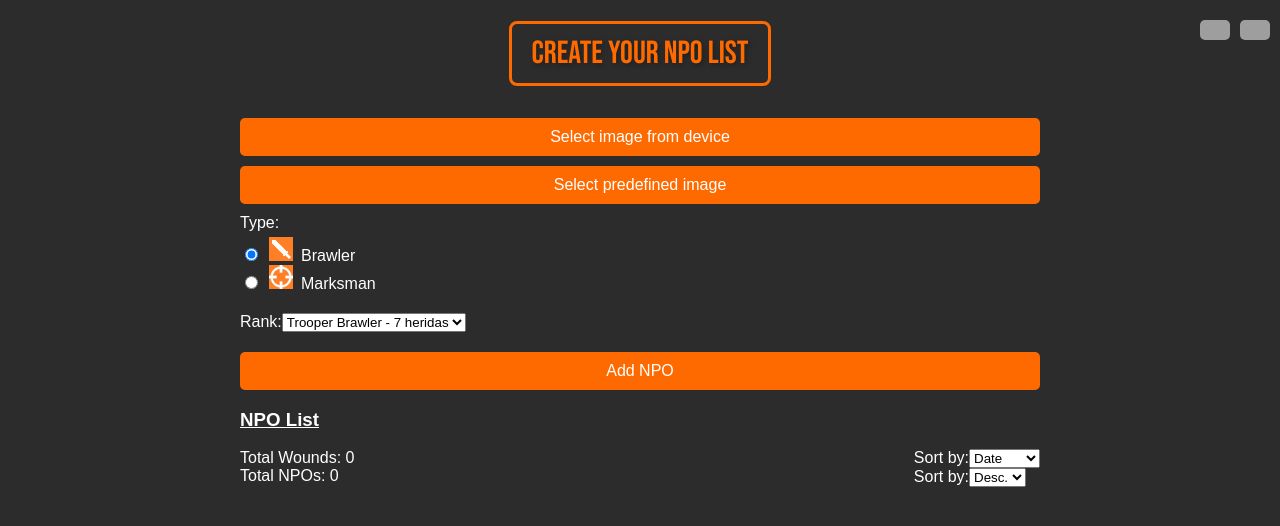
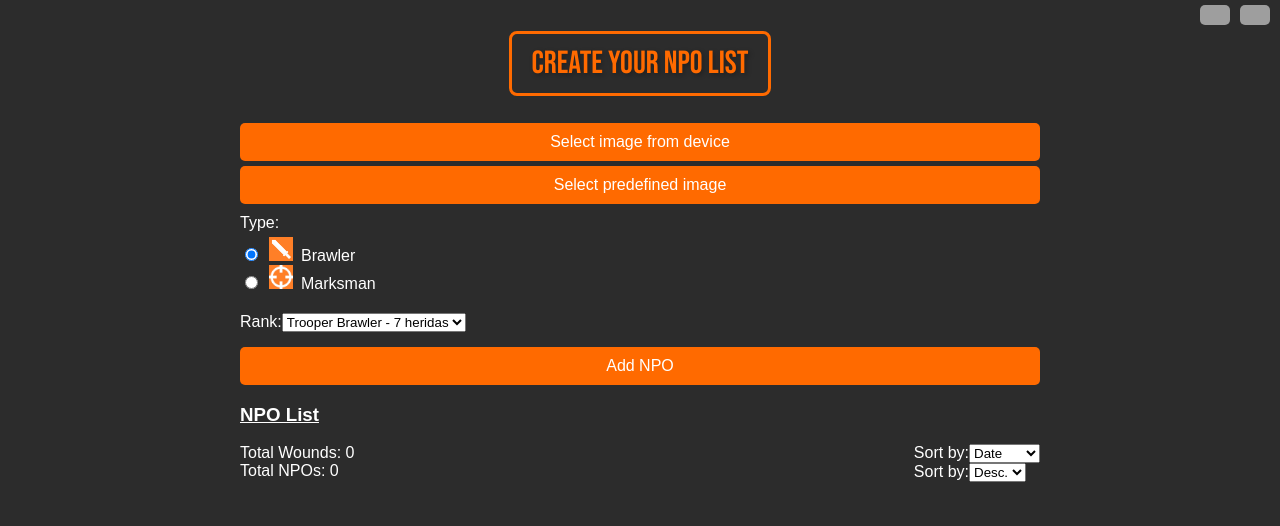
Before and after one commit to ChickenPolloHammer/NPO_tool, a React (Create React App) app: page / in a window 1280 px wide. Shown: the top 526 px of the page. Built offline with nearby package versions, Linux system fonts and the light colour scheme; grey boxes are pictures that could not be loaded.

Commit message:
ajustar espacio superior botones

```diff
--- a/src/App.css
+++ b/src/App.css
@@ -55,7 +55,7 @@ body {
   max-width: 800px;
   margin: auto;
   padding: 20px;
-  padding-top: 0px;
+  padding-top: 10px;
 }
 
 .containerTitulo {
@@ -72,7 +72,7 @@ button {
   font-size: 1rem;
   transition: background-color 0.3s ease;
   border-radius: 5px;
-  margin-top: 10px;
+  margin-top: 5px;
 }
 
 button:hover {
@@ -173,7 +173,7 @@ h1 {
   justify-content: flex-end; /* Mueve los botones a la derecha */
   gap: 10px; /* Espacio entre los botones */
   position: fixed; /* Opcional: Mantiene los botones en su lugar */
-  top: 10px; /* Ajusta la posición desde la parte superior */
+  top: 0px; /* Ajusta la posición desde la parte superior */
   right: 10px; /* Ajusta la posición desde la parte derecha */
 }
 
```
